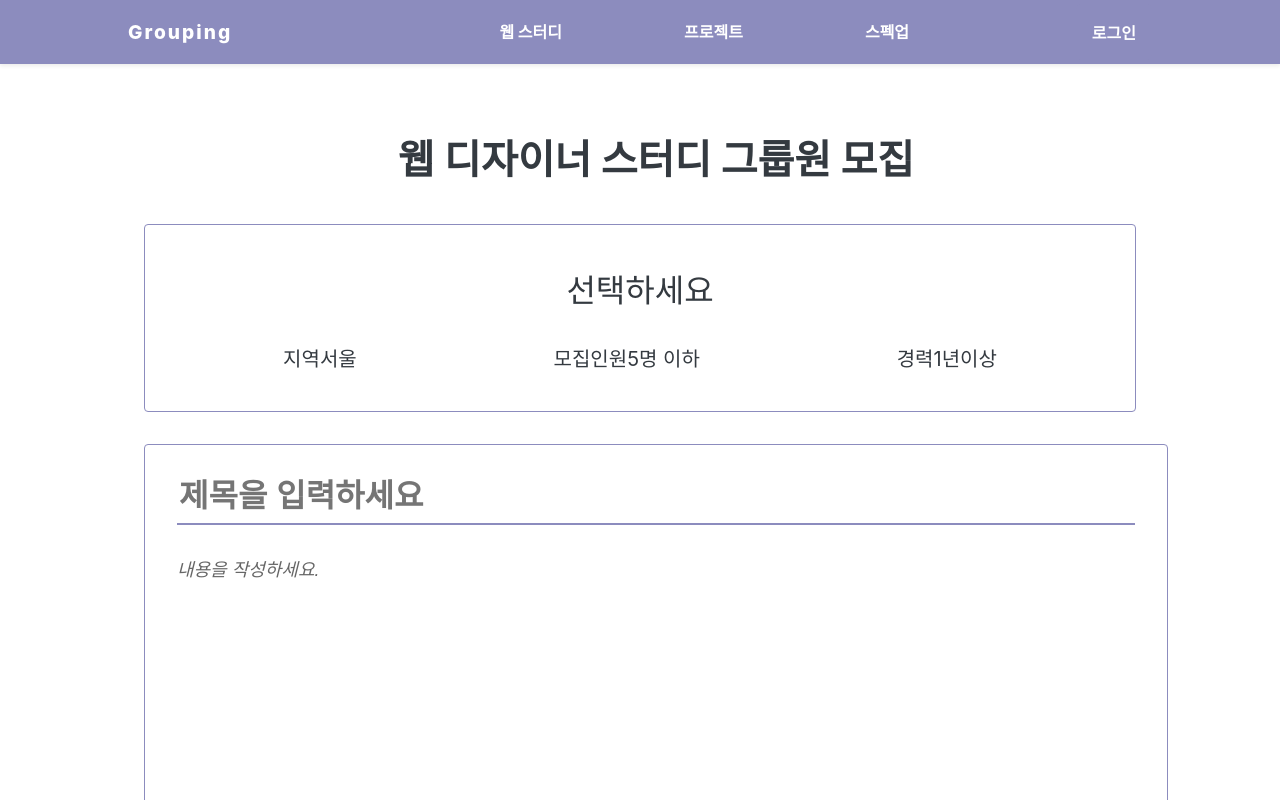
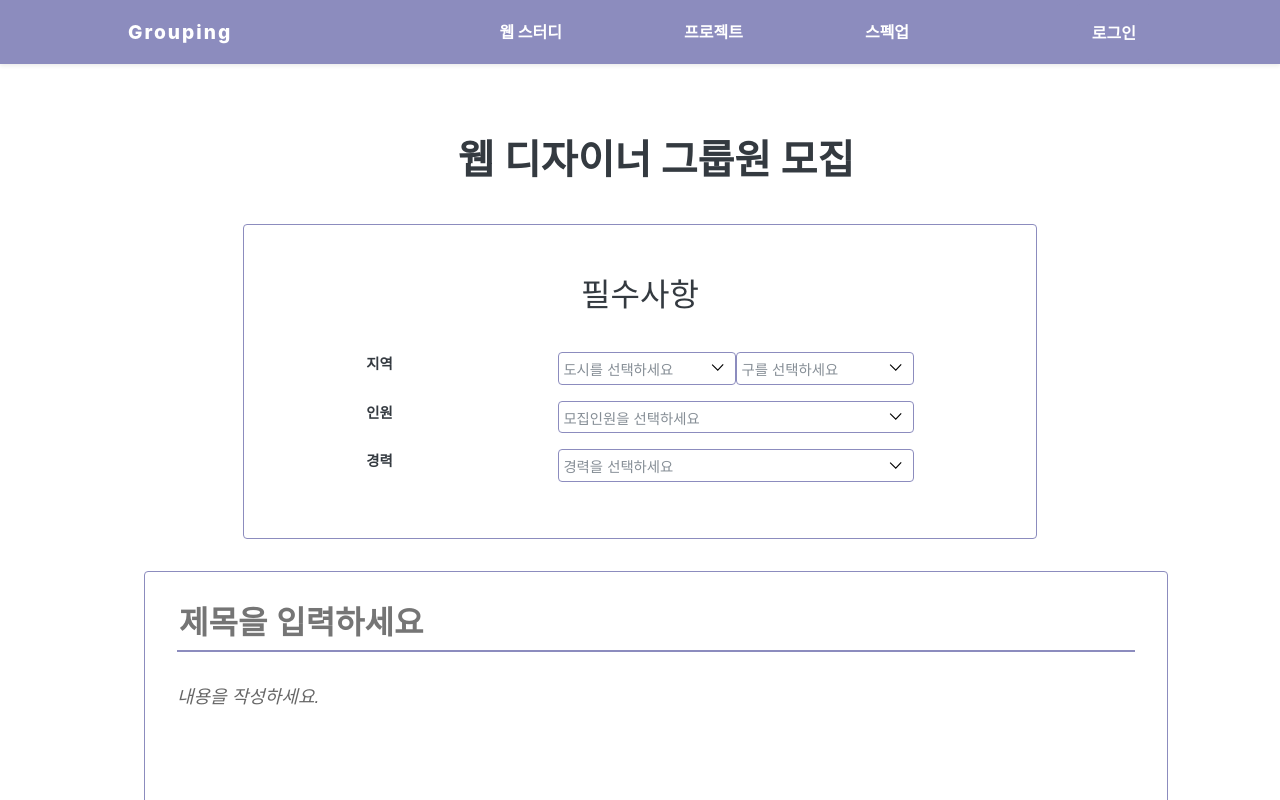
Before and after one commit to KilHyun-Kim/grouping, a React (Create React App) app: page /write in a window 1280 px wide. Shown: the top 800 px of the page. Built offline with nearby package versions, Linux system fonts and the light colour scheme.

Commit message:
Write page UI The required box was created and the basics of the UI of the Write List were produced.

```diff
--- a/src/App.js
+++ b/src/App.js
@@ -14,7 +14,7 @@ function App() {
   return (
     // router 간단하게 표시하는법 다시
     <>
-      {/* <Route component={MainPage} path="/" exact /> */}
+      <Route component={MainPage} path="/" exact />
       <Helmet>
         <title>GroupingPong</title>
       </Helmet>
--- a/src/components/common/WriteTable.js
+++ b/src/components/common/WriteTable.js
@@ -1,44 +1,117 @@
-import React from "react";
+import React, { useState, useEffect } from "react";
 import styled from "styled-components";
 import palette from "../../lib/styles/palette";
+import { GrDown, GrUp } from "react-icons/gr";
 
 const TableTagBlock = styled.div`
   margin: 0 auto;
   width: 100%;
-  font-size: 1.25rem;
+  font-size: 0.9rem;
   color: ${palette.gray[8]};
 `;
 
 const TableTr = styled.tr``;
 
+const RequiredTitle = styled.div`
+  text-align: center;
+  font-size: 2rem;
+  margin-bottom: 2rem;
+  padding: 0.3rem;
+`;
+const RequiredMain = styled.div`
+  display: flex;
+  flex-direction: column;
+`;
+
+const RequiredItemDiv = styled.div`
+  display: flex;
+  justify-content: space-around;
+  margin-bottom: 1rem;
+  ul {
+    display: flex;
+    overflow: auto;
+    width: 50%;
+    justify-content: space-around;
+  }
+  ul li {
+    border: 1px solid ${palette.blue[0]};
+    border-radius: 4px;
+    padding: 0.3rem;
+    color: ${palette.gray[6]};
+    width: 100%;
+    text-align: center;
+    display: flex;
+    justify-content: space-between;
+  }
+  button {
+    border: 0;
+    background: white;
+  }
+`;
+
+const RequiredItemTitle = styled.span`
+  font-weight: bold;
+`;
+
 const WriteTable = () => {
+  const [hidden, setHidden] = useState(false);
+
+  const handleHidden = () => {
+    setHidden({
+      hidden: !hidden,
+    });
+  };
+
+  useEffect(() => {
+    console.log(hidden);
+  }, [hidden]);
+
   return (
     <TableTagBlock>
-      <div
-        style={{ textAlign: "center", fontSize: "2rem", marginBottom: "2rem" }}
-      >
-        선택하세요
-      </div>
-      <div style={{ display: "flex", justifyContent: "space-around" }}>
-        <div style={{ display: "inline-block" }}>
-          <ul style={{ display: "flex" }}>
-            <li>지역</li>
-            <li>서울</li>
+      <RequiredTitle>
+        <span>필수사항</span>
+      </RequiredTitle>
+      <RequiredMain>
+        <RequiredItemDiv>
+          <RequiredItemTitle>지역</RequiredItemTitle>
+          <ul>
+            <li onClick={handleHidden}>
+              <span>도시를 선택하세요</span>
+              <button>
+                <GrDown />
+              </button>
+            </li>
+            <li onClick={handleHidden}>
+              <span>구를 선택하세요</span>
+              <button>
+                <GrDown />
+              </button>
+            </li>
           </ul>
-        </div>
-        <div style={{ display: "inline-block" }}>
-          <ul style={{ display: "flex" }}>
-            <li>모집인원</li>
-            <li>5명 이하</li>
+        </RequiredItemDiv>
+        <RequiredItemDiv>
+          <RequiredItemTitle>인원</RequiredItemTitle>
+          <ul>
+            <li>
+              <span>모집인원을 선택하세요</span>
+              <button>
+                <GrDown />
+              </button>
+            </li>
           </ul>
-        </div>
-        <div style={{ display: "inline-block" }}>
-          <ul style={{ display: "flex" }}>
-            <li>경력</li>
-            <li>1년이상</li>
+        </RequiredItemDiv>
+        <RequiredItemDiv>
+          <RequiredItemTitle>경력</RequiredItemTitle>
+          <ul>
+            <li>
+              <span>경력을 선택하세요</span>
+              <button>
+                <GrDown />
+              </button>
+            </li>
           </ul>
-        </div>
-      </div>
+        </RequiredItemDiv>
+      </RequiredMain>
     </TableTagBlock>
   );
 };
--- a/src/components/posts/PostList.js
+++ b/src/components/posts/PostList.js
@@ -7,9 +7,7 @@ import SubInfo from "../common/SubInfo";
 import Tags from "../common/Tags";
 import { Link } from "react-router-dom";
 
-const PostListBlock = styled(Responsive)`
-  margin-top: 3rem;
-`;
+const PostListBlock = styled.div``;
 
 const WritePostButtonWrapper = styled.div`
   display: flex;
@@ -17,9 +15,28 @@ const WritePostButtonWrapper = styled.div`
   margin-bottom: 3rem;
 `;
 
+const PostItemWrapper = styled.div`
+  display: flex;
+  text-align: center;
+  padding: 3rem 3rem 3rem 0;
+  margin: 1rem;
+  border-bottom: 1px solid #efefef;
+  box-shadow: rgb(204, 204, 204) 0px 10px 20px;
+  display: flex;
+  &:hover {
+    /* transition 추가 */
+  }
+  p {
+    font-size: 1.5rem;
+  }
+`;
+
+const PostSortNum = styled.div`
+  width: 10%;
+`;
+
 const PostItemBlock = styled.div`
-  padding-top: 3rem;
-  padding-bottom: 3rem;
+  width: 30%;
   /* 맨 위 포스트는 padding-top 이 없음 */
   &:first-child {
     padding-top: 0;
@@ -41,21 +58,45 @@ const PostItemBlock = styled.div`
   }
 `;
 
+const PostRegionBlock = styled.div`
+  width: 30%;
+`;
+const PostCandidateBlock = styled.div`
+  width: 30%;
+  text-align: right;
+  font-size: 1.5rem;
+  padding: 0.7rem 0;
+  color: #fff;
+  border-radius: 5px;
+  background-color: ${palette.trafficLight[0]};
+  span {
+  }
+`;
+
 const Postitem = ({ post }) => {
   const { publishedDate, user, tags, title, body, _id } = post;
 
   return (
-    <PostItemBlock>
-      <h2>
-        <Link to={`/@${user.username}/${_id}`}>{title}</Link>
-      </h2>
-      <SubInfo
+    <PostItemWrapper>
+      <PostSortNum>글번호</PostSortNum>
+      <PostItemBlock>
+        <h2>
+          <Link to={`/@${user.username}/${_id}`}>{title}</Link>
+        </h2>
+        <Tags tags={tags} />
+        {/* <SubInfo
         username={user.username}
         publishedDate={new Date(publishedDate)}
-      />
-      <Tags tags={tags} />
-      <p>{body}</p>
-    </PostItemBlock>
+      /> */}
+        {/* <p>{body}</p> */}
+      </PostItemBlock>
+      <PostRegionBlock>
+        <p>지역입니다</p>
+      </PostRegionBlock>
+      <PostCandidateBlock>
+        <p>참가자 입니다</p>
+      </PostCandidateBlock>
+    </PostItemWrapper>
   );
 };
 
--- a/src/components/topic/info/Information.js
+++ b/src/components/topic/info/Information.js
@@ -1,6 +1,8 @@
 import React from "react";
 import styled from "styled-components";
 import palette from "../../../lib/styles/palette";
+import PostListContainer from "../../../containers/posts/PostListContainer";
+import PaginationContainer from "../../../containers/posts/PaginationContainer";
 
 const InformBlock = styled.div`
   padding: 1rem;
@@ -46,27 +48,27 @@ const InformSecondBlock = styled.div`
   }
 `;
 // FirstBlock
-const InformDate = styled.div`
-  width: 10%;
-  /* font-size: 1.5rem; */
-`;
-const InformTopic = styled.div`
-  width: 30%;
-  text-align: left;
-`;
-const InformCandidate = styled.div`
-  width: 15%;
-  font-size: 1.5rem;
-  padding: 0.7rem 0;
-  color: #fff;
-  border-radius: 5px;
-  background-color: ${palette.trafficLight[0]};
-  span {
-  }
-`;
-const InformRegion = styled.div`
-  width: 30%;
-`;
+// const InformDate = styled.div`
+//   width: 10%;
+//   /* font-size: 1.5rem; */
+// `;
+// const InformTopic = styled.div`
+//   width: 30%;
+//   text-align: left;
+// `;
+// const InformCandidate = styled.div`
+//   width: 15%;
+//   font-size: 1.5rem;
+//   padding: 0.7rem 0;
+//   color: #fff;
+//   border-radius: 5px;
+//   background-color: ${palette.trafficLight[0]};
+//   span {
+//   }
+// `;
+// const InformRegion = styled.div`
+//   width: 30%;
+// `;
 
 const GrayBar = styled.span`
   margin: 0 7px;
@@ -83,7 +85,8 @@ const InformDead = styled.div``;
 const InformPlace = styled.div``;
 const Information = () => {
   return (
-    <InformBlock>
+    <>
+      {/* <InformBlock>
         <div style={{ width: "5%", textAlign: "center", paddingTop: "3rem" }}>
           <span>1</span>
         </div>
@@ -111,12 +114,16 @@ const Information = () => {
               <GrayBar />
               <span>경력 : 신입</span>
             </InformTech>
-          {/* <InformPlace>
+             <InformPlace>
             <span>위치: 어디어디어디</span>
-          </InformPlace> */}
+          </InformPlace>
           </InformSecondBlock>
         </div>
-    </InformBlock>
+      </InformBlock> */}
+
+      <PostListContainer />
+      <PaginationContainer />
+    </>
   );
 };
 
--- a/src/components/topic/info/TopicInfo.js
+++ b/src/components/topic/info/TopicInfo.js
@@ -2,6 +2,11 @@ import React from "react";
 import styled from "styled-components";
 import Infomation from "./Information";
 import palette from "../../../lib/styles/palette";
+
+const INFO_SORT_NUM = "글번호";
+const INFO_TITLE = "작성일";
+const INFO_REGITON = "지역";
+const INFO_CANDIDATE = "참여현황";
 
 const InfoWrapper = styled.div`
   margin-top: 2rem;
@@ -40,10 +45,10 @@ const TopicInfo = () => {
   return (
     <InfoWrapper>
       <InfoListHead>
-        <span>작성일</span>
-        <span>지역</span>
-        <span>제목</span>
-        <span>참여현황</span>
+        <span>{INFO_SORT_NUM}</span>
+        <span>{INFO_TITLE}</span>
+        <span>{INFO_REGITON}</span>
+        <span>{INFO_CANDIDATE}</span>
       </InfoListHead>
       <Infomation />
     </InfoWrapper>
--- a/src/components/write/Table.js
+++ b/src/components/write/Table.js
@@ -3,7 +3,7 @@ import styled from "styled-components";
 import palette from "../../lib/styles/palette";
 import WriteTable from "../common/WriteTable";
 const TableWrapper = styled.div`
-  width: 100%;
+  width: 80%;
   border-radius: 4px;
   background-color: white;
   padding: 4%;
--- a/src/pages/JobPage.js
+++ b/src/pages/JobPage.js
@@ -1,6 +1,5 @@
 import React from "react";
 import Header from "../components/common/Header";
-
 import Topic from "../components/topic/Topic";
 
 const JobPage = () => {
@@ -8,6 +7,8 @@ const JobPage = () => {
     <>
       <Header type="job" logoType="웹 개발자" />
       <Topic topic="Web Designer" />
+      {/* <PostListContainer />
+      <PaginationContainer /> */}
     </>
   );
 };
--- a/src/pages/WritePage.js
+++ b/src/pages/WritePage.js
@@ -15,7 +15,7 @@ const WritePage = () => {
       </Helmet>
       <HeaderContainer />
       <Responsive>
-        <Subject subject={"웹 디자이너 스터디 그룹원 모집"} />
+        <Subject subject={"웹 디자이너 그룹원 모집"} />
         <Table />
         <EditorContainer />
         <TagBoxContainer />
```
Also changed, not shown: src/components/posts/PostFirstBlock.js (added, +48 -0 lines), src/components/posts/PostSecondBlock.js (added). Lines whose indentation alone changed are shown as unchanged.
